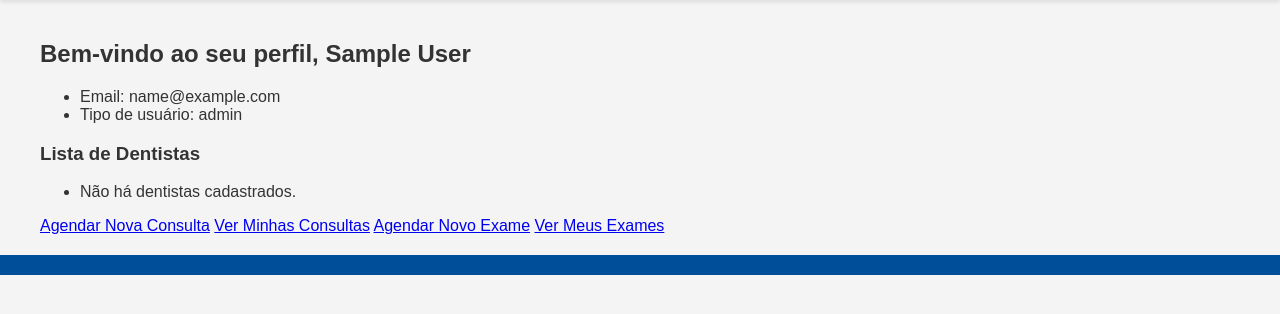
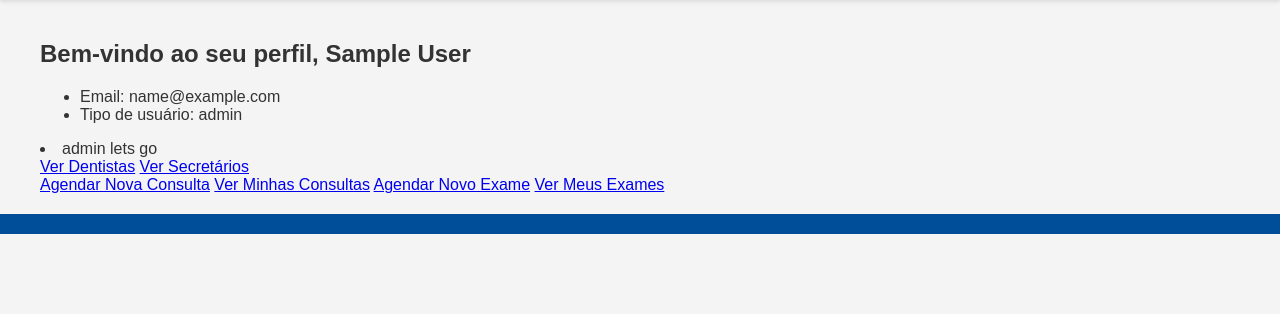
Before and after one commit to HarlesPlace/Odontech, a Django app: page /profile/ in a window 1280 px wide. Shown: the part 101-415 px from the top of the page. Run offline with Django 5.2, Linux system fonts and the light colour scheme; a user stored in the database is signed in; tables that the repository leaves empty hold one stand-in row (values such as "Sample post").

Commit message:
admin e secretario agora tem rotas para ver dentistas e secretarios

```diff
--- a/contas/templates/contas/profile.html
+++ b/contas/templates/contas/profile.html
@@ -13,16 +13,28 @@
 </ul>
 
     {% if user.tipo_usuario == 'admin' %}
-        <h3>Lista de Dentistas</h3>
-        <ul>
-            {% for User in dentistas %}
-                <li>{{ dentista.name }} ({{ dentista.email }})</li>
-            {% empty %}
-                <li>Não há dentistas cadastrados.</li>
-            {% endfor %}
-        </ul>
+    <li> admin lets go</li>
+    <div class="admin_actions">
+
+            <a href="{% url 'funcionarios:indexDentista' %}" class="btn btn-primary">Ver Dentistas</a>
+            <a href="{% url 'funcionarios:indexSecretario' %}" class="btn btn-primary">Ver Secretários</a>
+
+        </div>
+
+    {% elif user.tipo_usuario == 'secretary' %}
+        <li> secretarios lets go</li>
+        <div class="secretary_actions">
+
+            <a href="{% url 'funcionarios:indexDentista' %}" class="btn btn-primary">Ver Dentistas</a>
+
+
+        </div>
+
+    {% elif user.tipo_usuario == 'dentista' %}
+        <li> dentista lets go</li>
     {% endif%}
 
+    {% if user.tipo_usuario != 'client' %}
         <div class="actions">
 
             <a href="{% url 'consultas:criar_consulta' %}" class="btn btn-primary">Agendar Nova Consulta</a>
@@ -31,5 +43,5 @@
             <a href="{% url 'exames:criar_pedido' %}" class="btn btn-success">Agendar Novo Exame</a>
             <a href="{% url 'exames:lista_pedidos' %}" class="btn btn-info">Ver Meus Exames</a>
         </div>
-
+    {% endif%}
 {% endblock content %}
--- a/contas/urls.py
+++ b/contas/urls.py
@@ -1,6 +1,7 @@
-from django.urls import path
+from django.urls import path, include
 from .views import *
 from . import views
+from funcionarios import urls
 
 app_name = 'contas'
 
@@ -8,5 +9,5 @@
     path('register/', RegisterUserView.as_view(), name='register'),
     path('', LoginView.as_view(), name='login'),
     path('profile/', views.user_profile, name='profile'),
-    path('dentistas/', views.dentistas, name= 'dentistas'),
+
 ]
```
Lines whose indentation alone changed are shown as unchanged.
